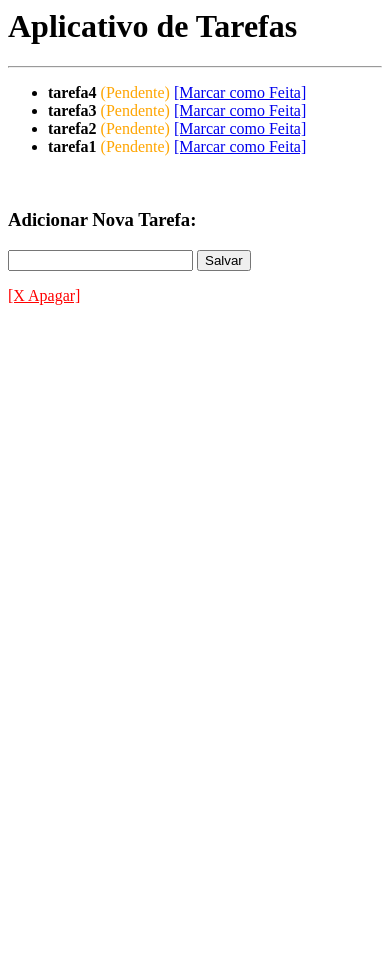
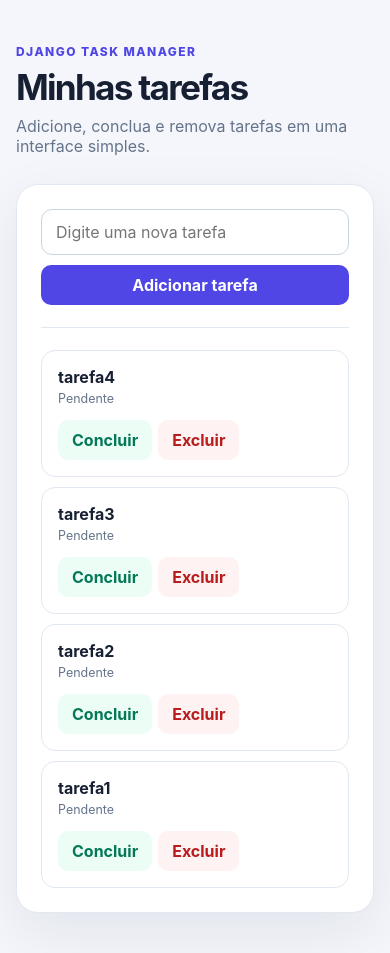
Before and after one commit to juniorlummertz/Trabalho-TODOLIST-DJANGO, a Django app: page / in a window 390 px wide. Before the commit the page ends 305 px from the top, so only its background shows below. Run offline with Django 5.2, Linux system fonts and the light colour scheme; data comes from the database, SQL or seed files in the repository.

Commit message:
feat: add responsive task interface

```diff
--- a/app_tarefas/templates/lista.html
+++ b/app_tarefas/templates/lista.html
@@ -1,35 +1,77 @@
-<h1>Aplicativo de Tarefas</h1>
-<hr>
+<!doctype html>
+<html lang="pt-BR">
+<head>
+    <meta charset="utf-8">
+    <meta name="viewport" content="width=device-width, initial-scale=1">
+    <title>Minhas tarefas</title>
+    <style>
+        :root { font-family: Inter, system-ui, sans-serif; color: #172033; background: #f4f6fb; }
+        * { box-sizing: border-box; }
+        body { margin: 0; min-height: 100vh; padding: 40px 16px; }
+        main { width: min(720px, 100%); margin: 0 auto; }
+        .eyebrow { color: #4f46e5; font-size: .75rem; font-weight: 800; letter-spacing: .12em; text-transform: uppercase; }
+        h1 { margin: 6px 0 8px; font-size: clamp(2.2rem, 8vw, 4rem); letter-spacing: -.05em; }
+        .subtitle { margin: 0 0 28px; color: #64748b; }
+        .panel { padding: 24px; border: 1px solid #e2e8f0; border-radius: 22px; background: white; box-shadow: 0 20px 60px rgba(15,23,42,.08); }
+        .new-task { display: grid; grid-template-columns: 1fr auto; gap: 10px; padding-bottom: 22px; border-bottom: 1px solid #e2e8f0; }
+        input { min-width: 0; padding: 12px 14px; border: 1px solid #cbd5e1; border-radius: 11px; font: inherit; }
+        input:focus { border-color: #6366f1; outline: 3px solid #e0e7ff; }
+        button { padding: 10px 14px; border: 0; border-radius: 10px; font: inherit; font-weight: 750; cursor: pointer; }
+        .add { background: #4f46e5; color: white; }
+        ul { display: grid; gap: 10px; margin: 22px 0 0; padding: 0; list-style: none; }
+        li { display: grid; grid-template-columns: 1fr auto; align-items: center; gap: 14px; padding: 16px; border: 1px solid #e2e8f0; border-radius: 14px; }
+        li.done strong { color: #94a3b8; text-decoration: line-through; }
+        .status { display: block; margin-top: 4px; color: #64748b; font-size: .78rem; }
+        .actions { display: flex; gap: 6px; }
+        .complete { background: #ecfdf5; color: #047857; }
+        .delete { background: #fef2f2; color: #b91c1c; }
+        .empty { padding: 36px 16px 14px; color: #64748b; text-align: center; }
+        @media (max-width: 560px) {
+            .new-task, li { grid-template-columns: 1fr; }
+            .actions button { flex: 1; }
+        }
+    </style>
+</head>
+<body>
+    <main>
+        <span class="eyebrow">Django task manager</span>
+        <h1>Minhas tarefas</h1>
+        <p class="subtitle">Adicione, conclua e remova tarefas em uma interface simples.</p>
 
-<ul>
-    <!-- Repete o código abaixo p/ cada tarefa no BD -->
-    {% for item in tarefas %}
-        <li>
-            <strong>{{ item.titulo }}</strong>
+        <section class="panel">
+            <form class="new-task" method="post">
+                {% csrf_token %}
+                <input type="text" name="novo_titulo" placeholder="Digite uma nova tarefa" maxlength="256" required>
+                <button class="add" type="submit">Adicionar tarefa</button>
+            </form>
 
-            {% if item.concluida %}
-                <span style="color: green;">(Finalizada)</span>
+            {% if tarefas %}
+                <ul>
+                    {% for item in tarefas %}
+                        <li class="{% if item.concluida %}done{% endif %}">
+                            <div>
+                                <strong>{{ item.titulo }}</strong>
+                                <span class="status">{% if item.concluida %}Concluída{% else %}Pendente{% endif %}</span>
+                            </div>
+                            <div class="actions">
+                                {% if not item.concluida %}
+                                    <form method="post" action="{% url 'concluir' item.id %}">
+                                        {% csrf_token %}
+                                        <button class="complete" type="submit">Concluir</button>
+                                    </form>
+                                {% endif %}
+                                <form method="post" action="{% url 'deletar' item.id %}">
+                                    {% csrf_token %}
+                                    <button class="delete" type="submit">Excluir</button>
+                                </form>
+                            </div>
+                        </li>
+                    {% endfor %}
+                </ul>
             {% else %}
-                <span style="color: orange;">(Pendente)</span>
-
-                <!-- AQUI ESTÁ A MÁGICA DO BOTÃO! -->
-                <a href="/concluir/{{ item.id }}/">[Marcar como Feita]</a>
-
+                <div class="empty">Nenhuma tarefa cadastrada ainda.</div>
             {% endif %}
-        </li>
-    {% endfor %}
-</ul>
-<br>
-<h3>Adicionar Nova Tarefa:</h3>
-
-<!-- Ao submeter, a View que carregou a tela recebe os dados -->
-<form method="POST">
-    <!-- Token de segurança OBRIGATÓRIO (Impede ataques CSRF) -->
-    {% csrf_token %}
-
-    <!-- Atributo 'name' é como a View identifica o campo -->
-    <input type="text" name="novo_titulo" required>
-
-    <button type="submit">Salvar</button>
-</form>
-<a href="/deletar/{{ item.id }}/" style="color:red;">[X Apagar]</a>
+        </section>
+    </main>
+</body>
+</html>
```
